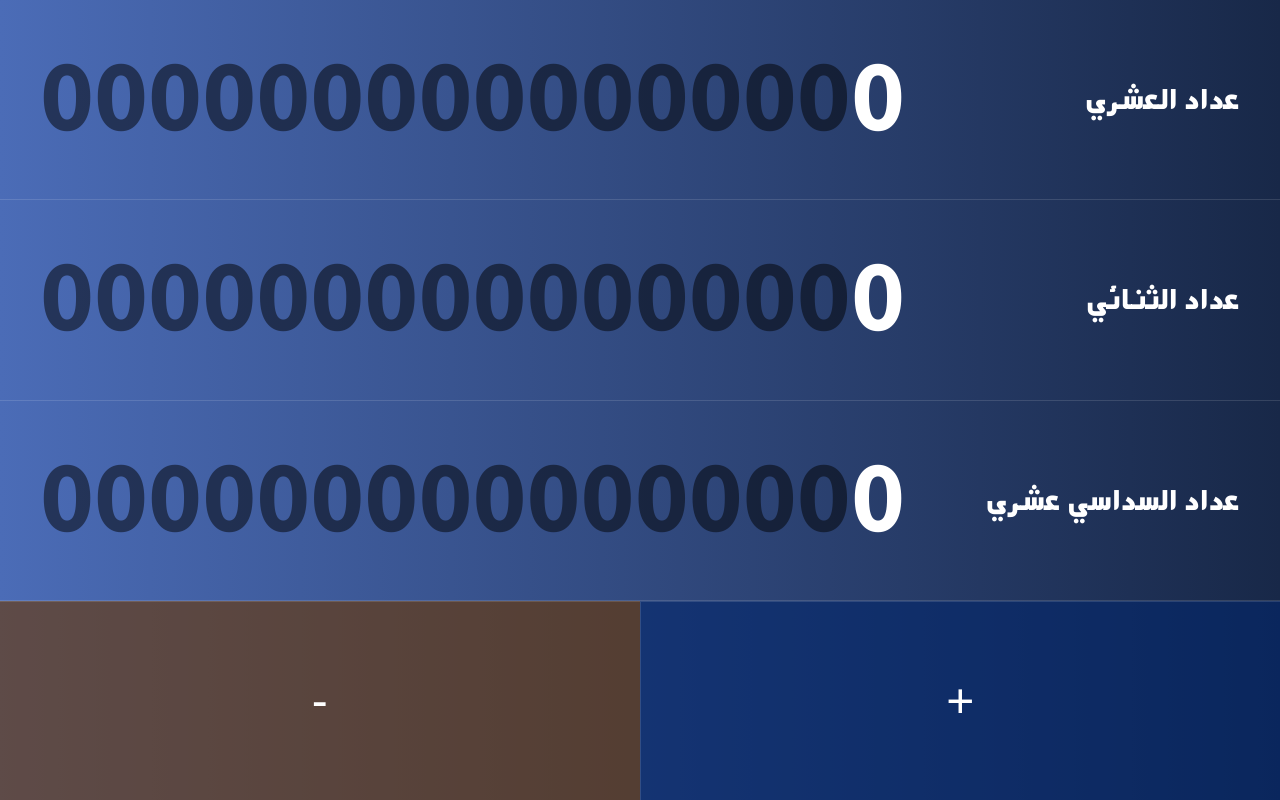
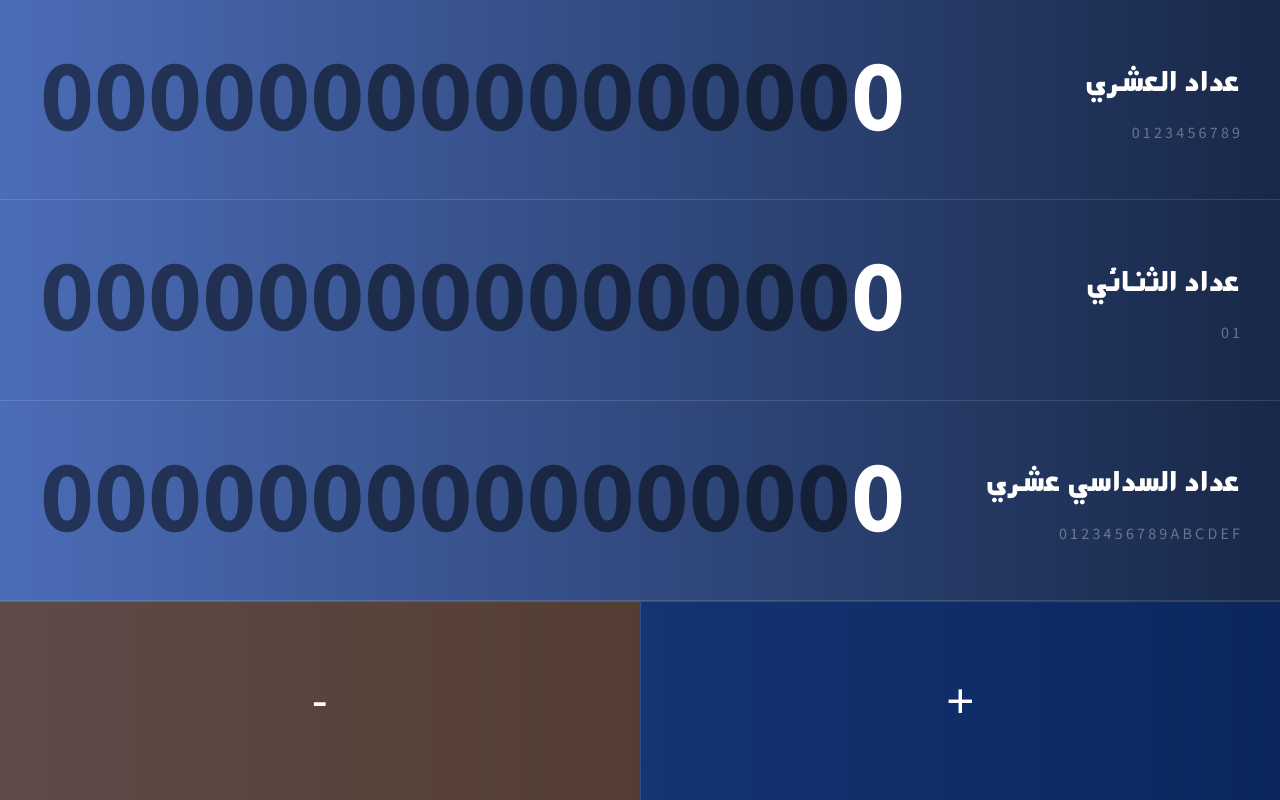
Before and after one commit to elhakeem/bin-masoud, a website: page binary-couter/index.html in a window 1280 px wide. Drawn offline with Linux system fonts and the light colour scheme.

Commit message:
first commit

```diff
--- a/binary-couter/index.html
+++ b/binary-couter/index.html
@@ -62,6 +62,11 @@
         background: #02266b9c;
         border-left: 1px solid #ffffff20;
       }
+      .system p {
+        color: #ffffff57;
+        direction: ltr;
+        text-align: right;
+      }
       @media screen and (max-width: 1000px) {
         .system {
           flex-direction: column;
@@ -78,15 +83,55 @@
   <body>
     <div class="container">
       <div class="system">
-        <h1>عداد العشري</h1>
+        <div>
+          <h1>عداد العشري</h1>
+          <p>
+            <span>0</span>
+            <span>1</span>
+            <span>2</span>
+            <span>3</span>
+            <span>4</span>
+            <span>5</span>
+            <span>6</span>
+            <span>7</span>
+            <span>8</span>
+            <span>9</span>
+          </p>
+        </div>
         <h2 id="decemal"></h2>
       </div>
       <div class="system">
-        <h1>عداد الثنائي</h1>
+        <div>
+          <h1>عداد الثنائي</h1>
+          <p>
+            <span>0</span>
+            <span>1</span>
+          </p>
+        </div>
         <h2 id="binary"></h2>
       </div>
       <div class="system">
-        <h1>عداد السداسي عشري</h1>
+        <div>
+          <h1>عداد السداسي عشري</h1>
+          <p>
+            <span>0</span>
+            <span>1</span>
+            <span>2</span>
+            <span>3</span>
+            <span>4</span>
+            <span>5</span>
+            <span>6</span>
+            <span>7</span>
+            <span>8</span>
+            <span>9</span>
+            <span>A</span>
+            <span>B</span>
+            <span>C</span>
+            <span>D</span>
+            <span>E</span>
+            <span>F</span>
+          </p>
+        </div>
         <h2 id="hexadecemal"></h2>
       </div>
       <div class="counters">
@@ -104,6 +149,9 @@
         addDigits(binaryHeader, count.toString(2), 16, "0");
         addDigits(decemalHeader, count.toString(10), 16, "0");
         addDigits(hexadecemalHeader, count.toString(16).toUpperCase(), 16, "0");
+        console.log(count%2);
+        console.log(count%10);
+        console.log(count%16);
       }
       function addDigits(element, str, length, char) {
         const span = document.createElement("span");
```
